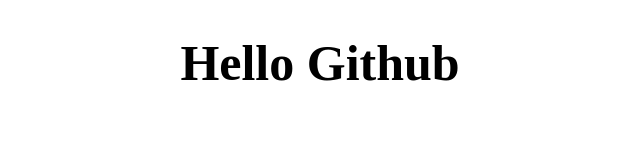
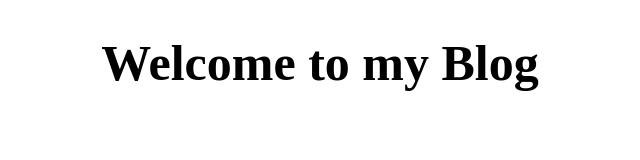
Before and after one commit to wsrong226/wsrong226.github.io, a plain HTML site: page index.html in a window 1280 px wide. Shown: the whole page, without its empty margins (320-960 px from the left). Drawn offline with Linux system fonts and the light colour scheme.

Commit message:
Update index.html
Welcome to my blog

```diff
--- a/index.html
+++ b/index.html
@@ -11,6 +11,6 @@
     </style>
 </head>
 <body>
-    <h1>Hello Github</h1>
+    <h1>Welcome to my Blog</h1>
 </body>
 </html>
```
